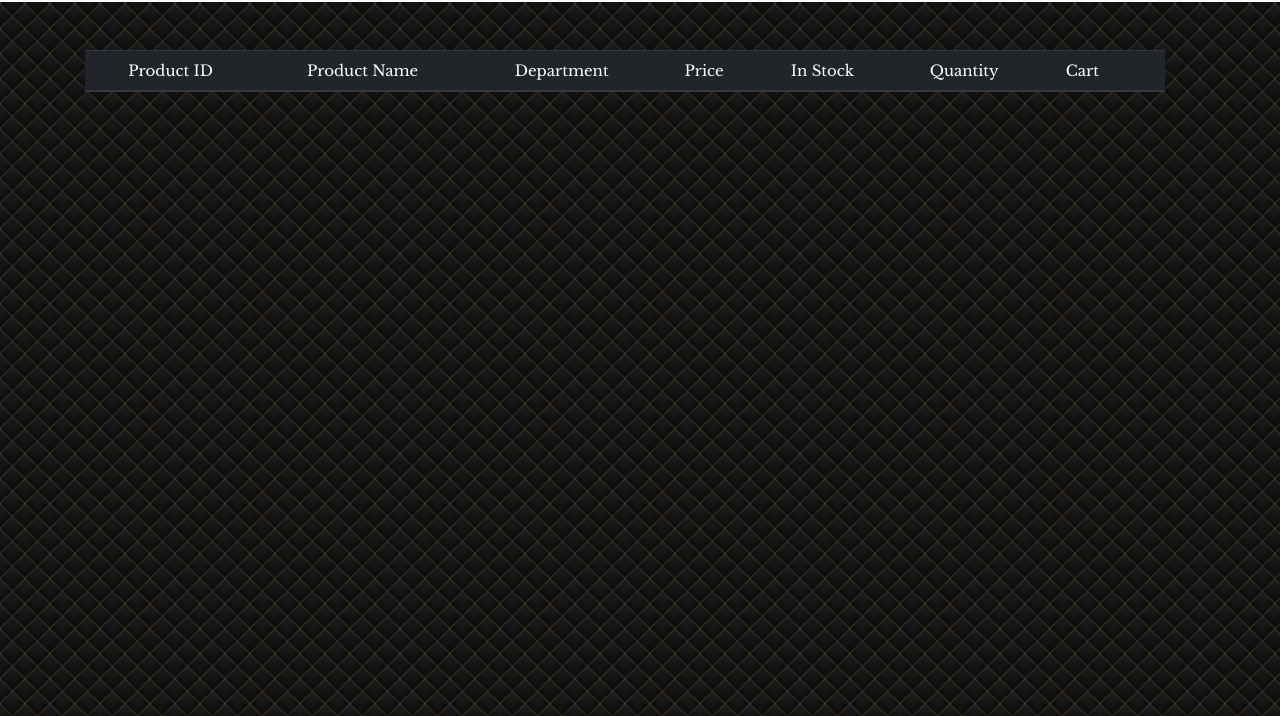
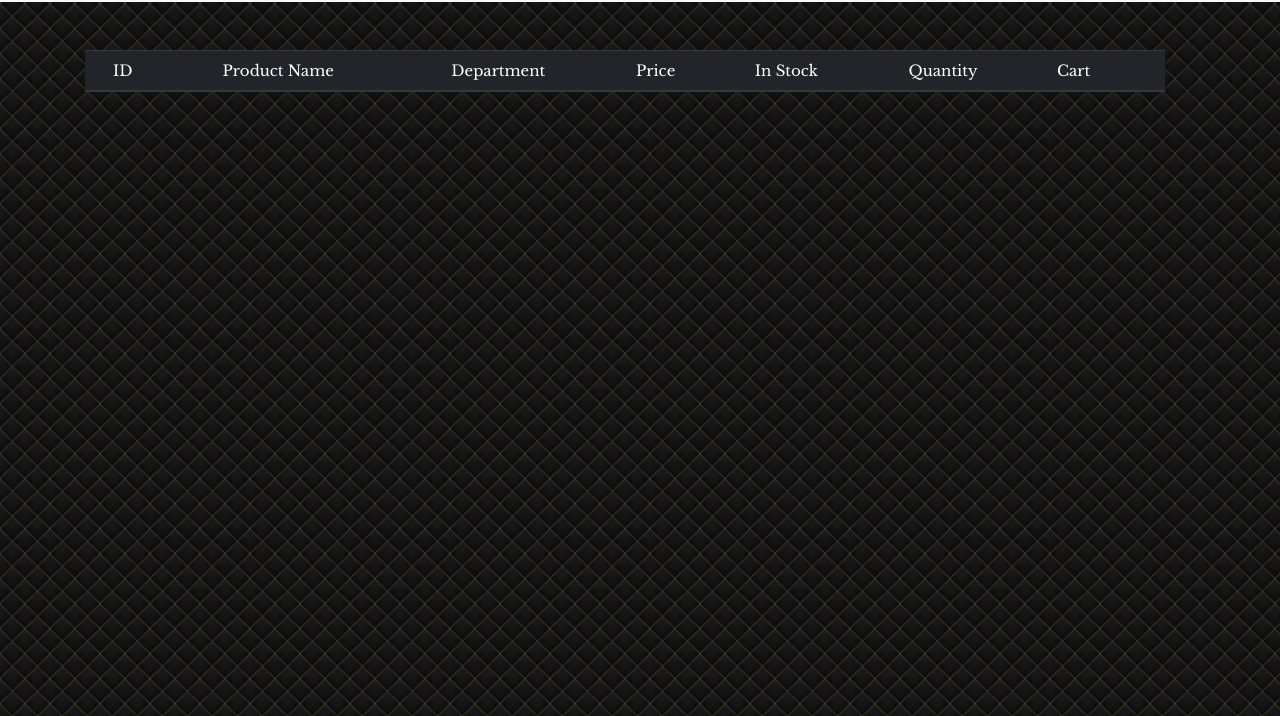
Before and after one commit to gyang7133/Bamazon-Sequelize, a website: page public/index.html in a window 1280 px wide. Shown: the part 84-800 px from the top of the page. Drawn offline with nearby package versions, Linux system fonts and the light colour scheme; no server answers.

Commit message:
Editing Front end

```diff
--- a/public/index.html
+++ b/public/index.html
@@ -28,13 +28,13 @@
   <!-- Inventory of Products Table. This runs when server is running. -->
     <div class="container mt-5">
       <div class="hide alert alert-danger" id="error" role="alert">
-        Sorry, that is either an invalid entry or exceeds the amount we have in stock. Please enter a valid quantity to purchase.
+        We apologize for inconvenicence, the item you hav selectes is either an invalid entry or exceeds the amount we have in stock. Please enter a valid quantity to purchase.
       </div>
       <div class="row col-md-12">
         <table class="table">
           <thead class="thead-dark text-align-center">
             <tr>
-              <th scope="col">Product ID</th>
+              <th scope="col">ID</th>
               <th scope="col">Product Name</th>
               <th scope="col">Department</th>
               <th scope="col">Price</th>
@@ -68,7 +68,7 @@
             <table class="table">
               <thead class="thead-dark">
                 <tr>
-                  <th scope="col">Product Id</th>
+                  <th scope="col">ID</th>
                   <th scope="col">Product Name</th>
                   <th scope="col">Department</th>
                   <th scope="col">Price (USD)</th>
```
